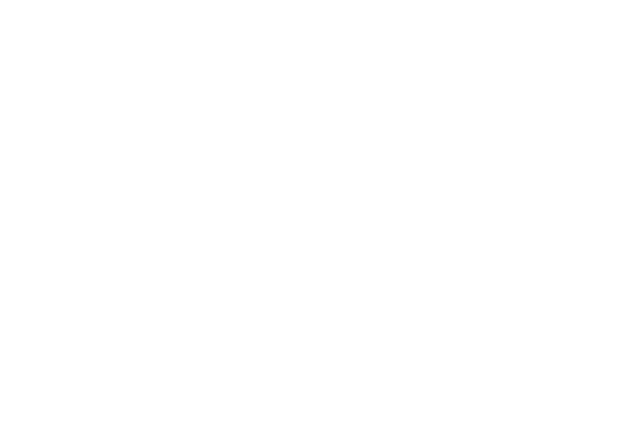
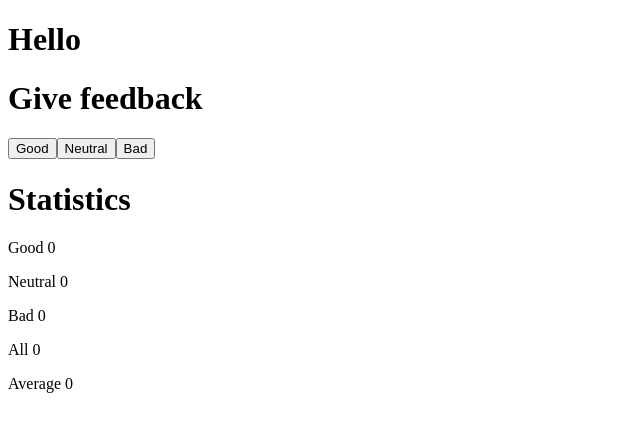
Before and after one commit to thomasMinh1995/my-fullstackOpen-exercises, a React (Vite) app: page / in a window 1280 px wide. Shown: the top 432 px of the page, without its empty margins (0-640 px from the left). Built offline with nearby package versions, Linux system fonts and the light colour scheme.

Commit message:
Sep-03-2024: first excerises

```diff
--- a/src/App.jsx
+++ b/src/App.jsx
@@ -1,10 +1,12 @@
 import { useState } from 'react'
+import Part1 from './Part1'
 
 function App() {
 
   return (
     <>
-
+      <h1>Hello</h1>
+      <Part1/>
     </>
   )
 }
--- /dev/null
+++ b/src/Part1.jsx
@@ -0,0 +1,29 @@
+import React, { useState } from 'react'
+
+export default function Part1() {
+
+    const [good, setGood] = useState(0);
+    const [neutral, setNeutral] = useState(0);
+    const [bad, setBad] = useState(0);
+
+    const all = good + neutral + bad;
+    const average = all / 3;
+  return (
+    <>
+      <h1>Give feedback</h1>
+      <div>
+        <button onClick={() => setGood(good + 1)}>Good</button>
+        <button onClick={() => setNeutral(neutral + 1)}>Neutral</button>
+        <button onClick={() => setBad(bad + 1)}>Bad</button>
+      </div>
+      <div>
+        <h1>Statistics</h1>
+        <p>Good {good}</p>
+        <p>Neutral {neutral}</p>
+        <p>Bad {bad}</p>
+        <p>All {all} </p>
+        <p>Average {average}</p>
+      </div>
+    </>
+  )
+}
```
